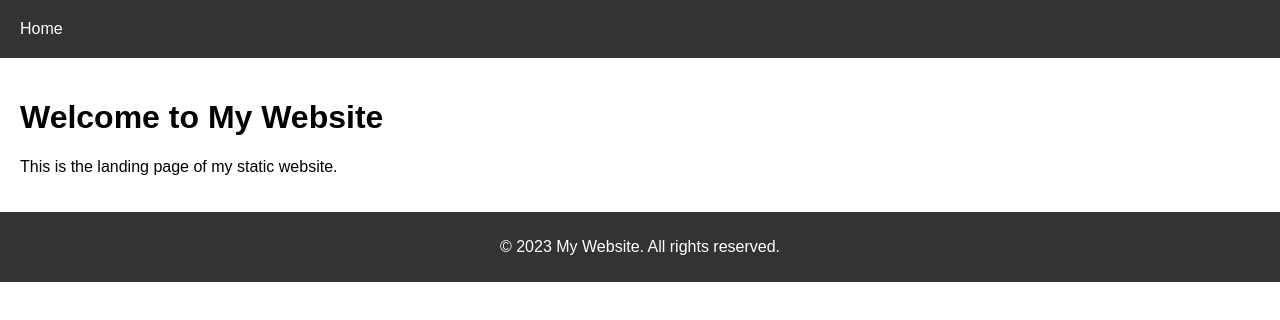
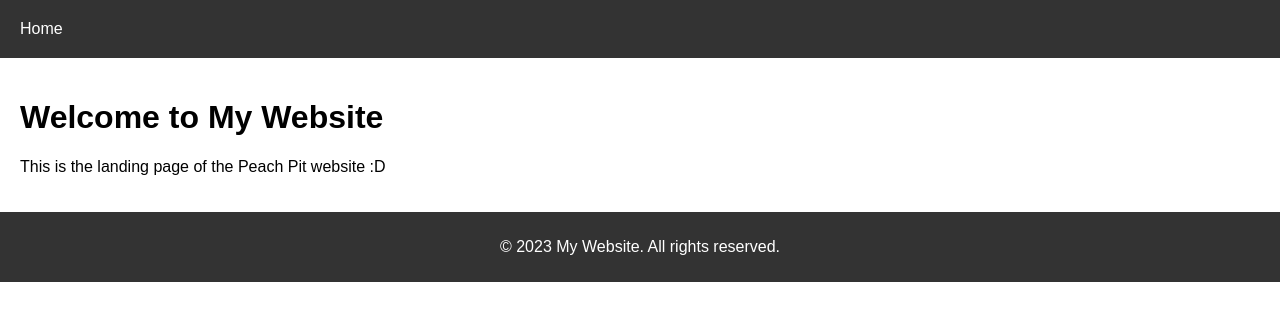
Before and after one commit to Jiffy953/Jiffy953.github.io, a plain HTML site: page index.html in a window 1280 px wide. Drawn offline with Linux system fonts and the light colour scheme.

Commit message:
trigger deploy

```diff
--- a/index.html
+++ b/index.html
@@ -18,7 +18,7 @@
 
     <main>
         <h1>Welcome to My Website</h1>
-        <p>This is the landing page of my static website.</p>
+        <p>This is the landing page of the Peach Pit website :D</p>
     </main>
 
     <footer>
```
